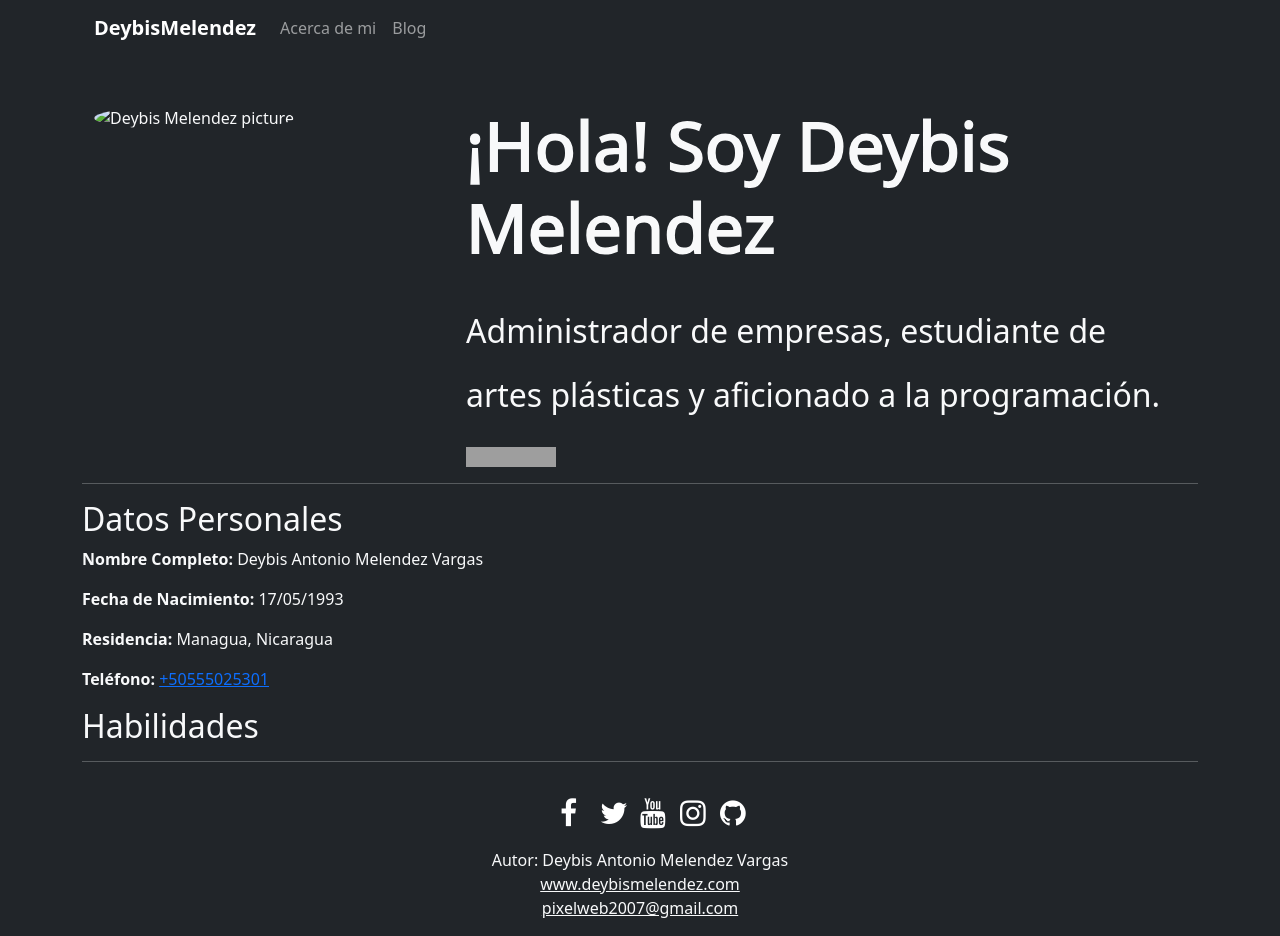
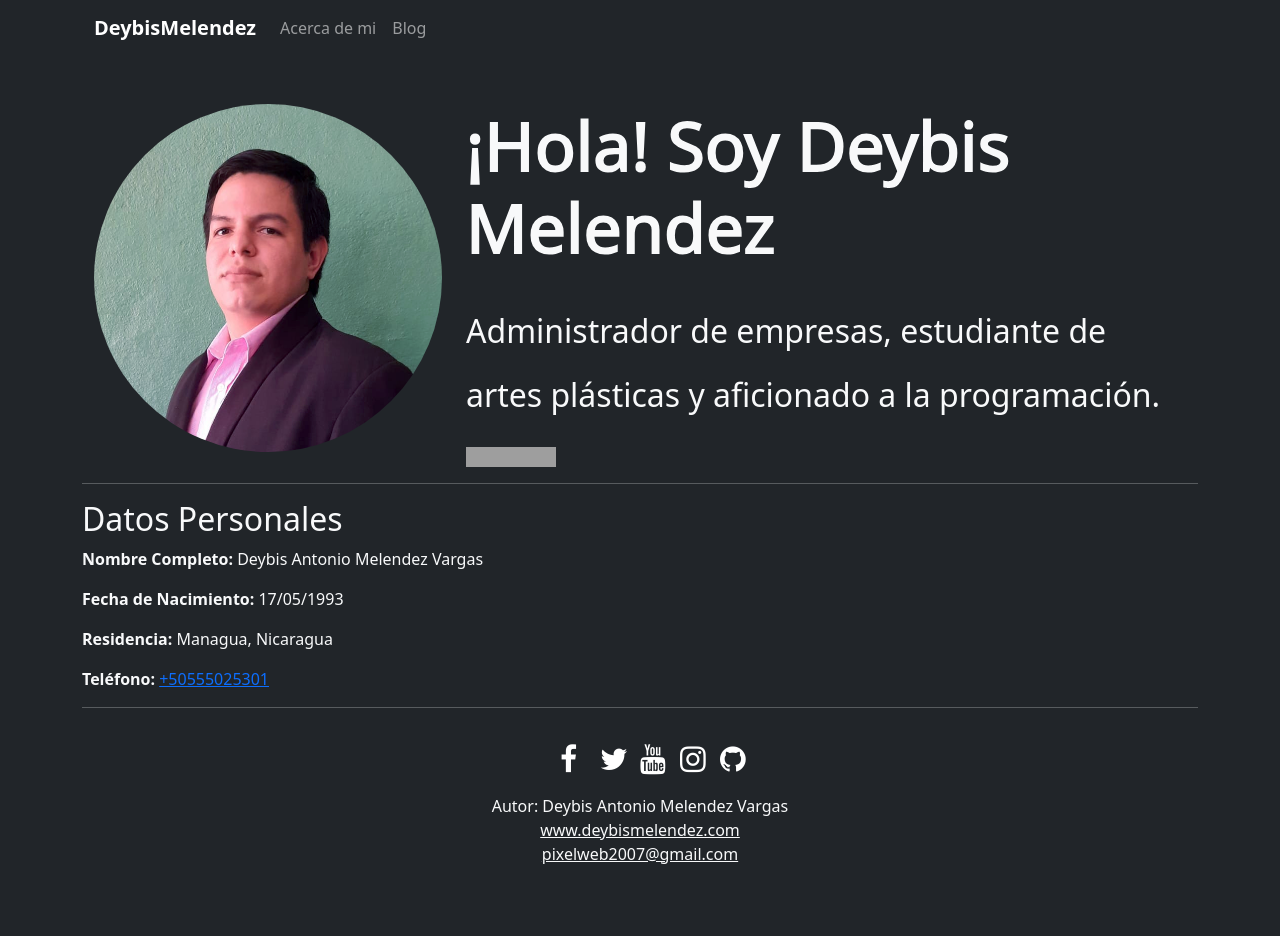
Before and after one commit to DeybisMelendez/deybismelendez.github.io, a Jekyll site: the page built from index.html, in a window 1280 px wide. Built offline with Jekyll 4.4.1, drawn with Linux system fonts in a browser that asks for light colours; after the commit the page ends 900 px from its top, so only the background shows below that; grey boxes are pictures that could not be loaded.

Commit message:
img recuperado

```diff
--- a/index.html
+++ b/index.html
@@ -21,5 +21,3 @@ title: Home
 <p><b>Fecha de Nacimiento: </b>17/05/1993</p>
 <p><b>Residencia: </b>Managua, Nicaragua</p>
 <p><b>Teléfono: </b><a href="tel:+50555025301">+50555025301</a></p>
-<h2>Habilidades</h2>
-<p></p>
```
Also changed, not shown: assets/img/academia-ajedrez-1.jpeg (added), assets/img/academia-ajedrez-2.jpeg (added), assets/img/academia-ajedrez-3.jpeg (added), assets/img/academia-ajedrez-dia-1-1.jpeg (added), assets/img/academia-ajedrez-dia-1-2.jpeg (added), assets/img/academia-ajedrez-dia-1-3.jpeg (added), assets/img/deybis.png (added).
